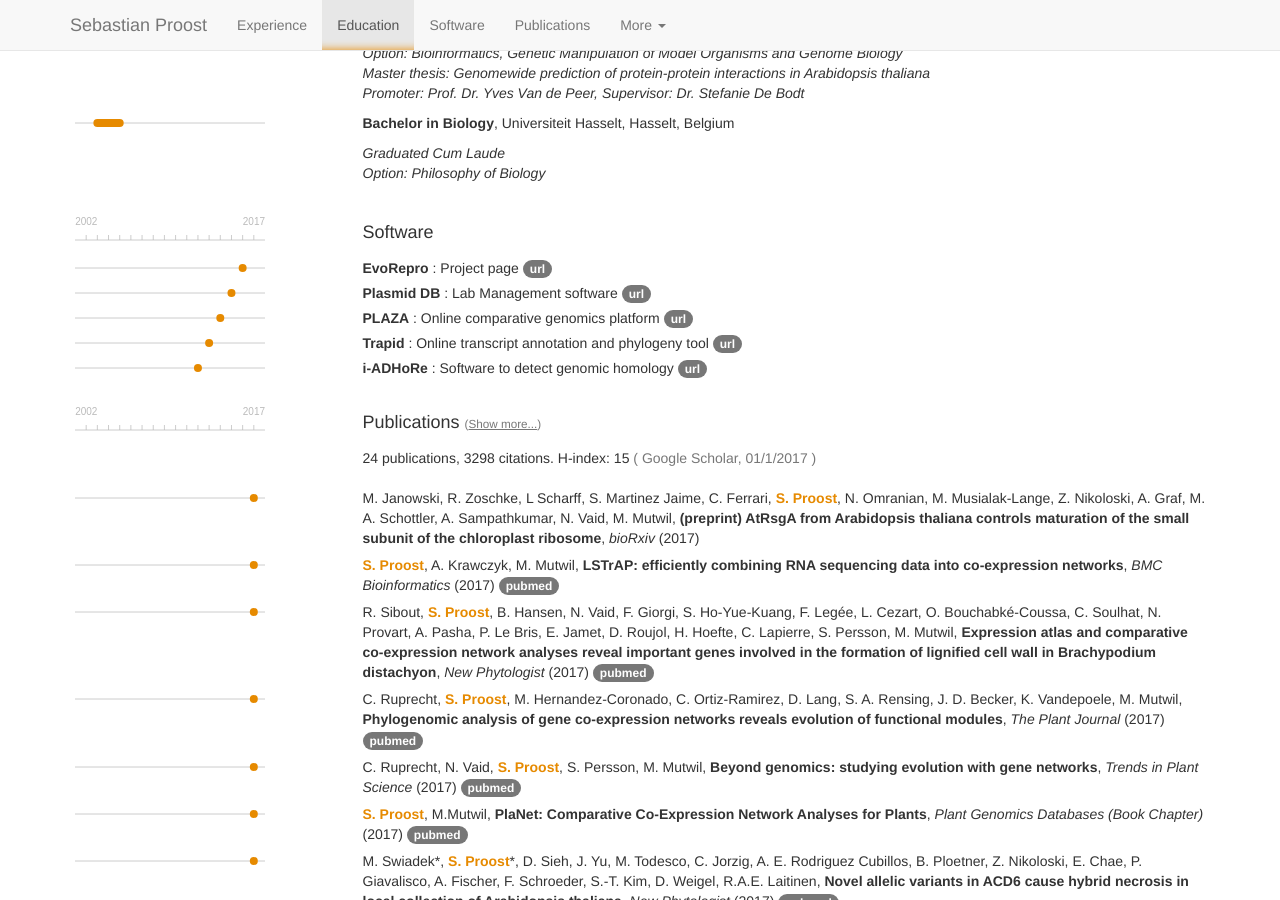
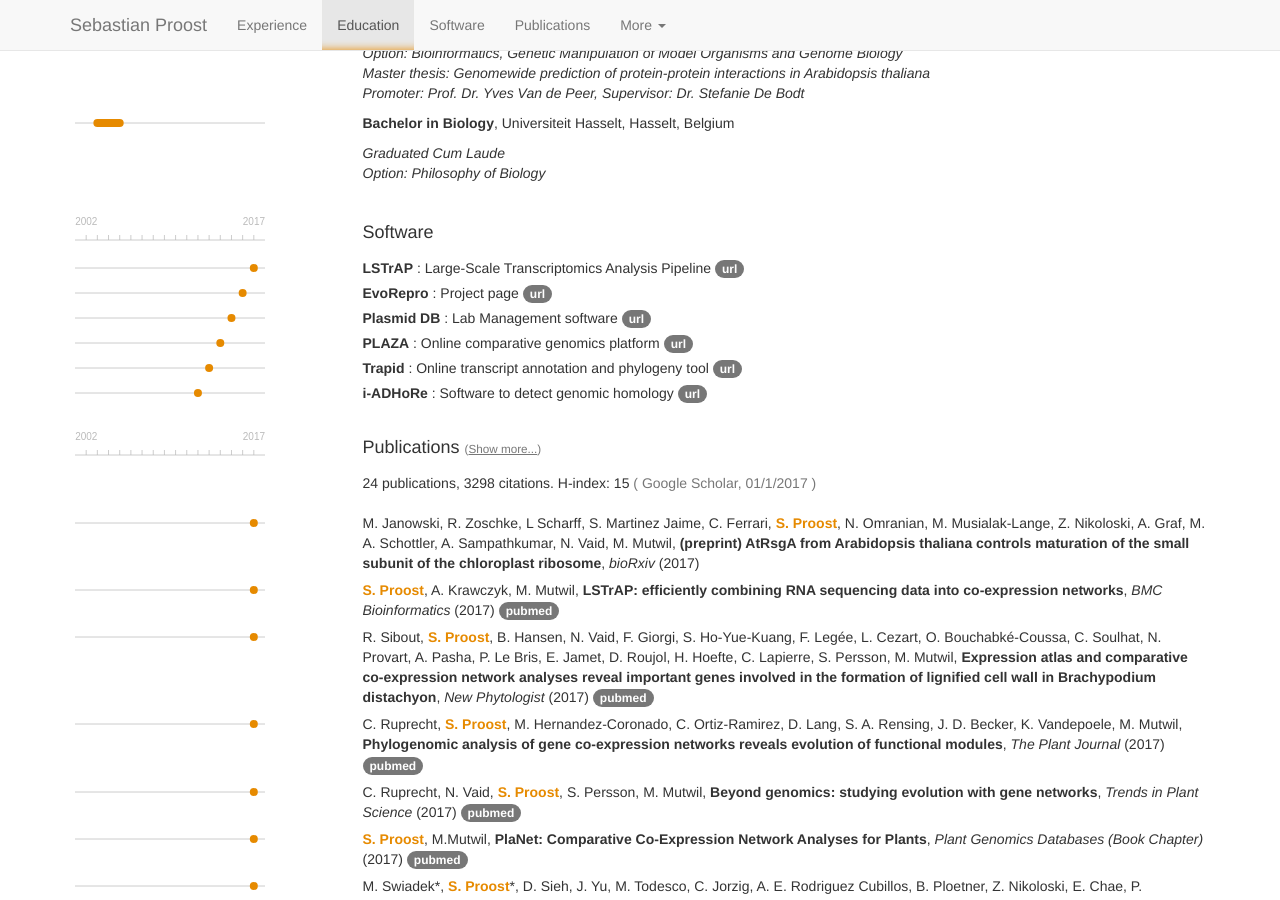
Before and after one commit to sepro/resume-pre2020, a Jekyll site: the page built from index.html, in a window 1280 px wide and 900 px high, scrolled down 594 px. Built offline with Jekyll 4.4.1, drawn with Linux system fonts in a browser that asks for light colours; Markdown is read by kramdown in place of the engine named in the settings.

Commit message:
added LSTrAP

```diff
--- a/_data/software.yaml
+++ b/_data/software.yaml
@@ -1,3 +1,8 @@
+- name: LSTrAP
+  description: Large-Scale Transcriptomics Analysis Pipeline
+  url: https://github.molgen.mpg.de/proost/LSTrAP
+  year: 2017
+
 - name: EvoRepro
   description: Project page
   url: http://www.evorepro.org/
```
